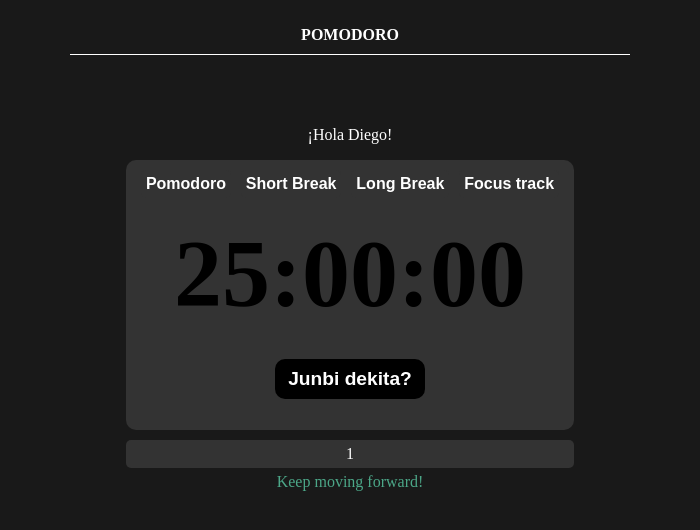
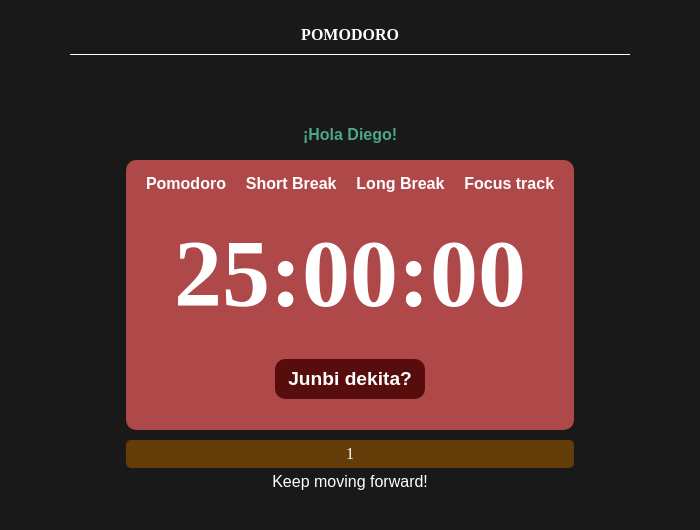
Before and after one commit to diegocorvar/myPomodoro, an Electron app: page index.html in a window 700 px wide. Drawn offline with Linux system fonts and the light colour scheme.

Commit message:
color changed

```diff
--- a/index.html
+++ b/index.html
@@ -13,7 +13,7 @@
             <h1>Pomodoro</h1>
             <div id="progress-bar"></div>
         </header>
-        <p id="greeting-text">¡Hola <span>Diego</span>!</p>
+        <p id="greeting-text" class="sans-serif-font bold">¡Hola <span class="bold">Diego</span>!</p>
         <section id="clock-section">
             <div id="options-container">
                 <button class="option-btn">Pomodoro</button>
@@ -29,7 +29,7 @@
         </section>
         <section id="task-section">
             <p id="pomodoro-count">1</p>
-            <p>Keep moving forward!</p>
+            <p class="sans-serif-font">Keep moving forward!</p>
         </section>
     </main>
 </body>
--- a/styles.css
+++ b/styles.css
@@ -9,6 +9,14 @@ h1 {
     color: white;
     text-transform: uppercase;
     user-select: none;
+}
+
+.sans-serif-font {
+    font-family: sans-serif;
+}
+
+.bold {
+    font-weight: bold;
 }
 
 #main-container {
@@ -34,7 +42,7 @@ header h1 {
 
 #greeting-text {
     text-align: center;
-    color: white;
+    color: rgb(76, 167, 136);
     user-select: none;
 }
 
@@ -42,7 +50,7 @@ header h1 {
     width: 80%;
     margin: 0 auto;
     border-radius: 10px;
-    background-color: #333333;
+    background-color: #af4949;
     padding-bottom: 1px;
 }
 
@@ -54,7 +62,7 @@ header h1 {
 
 .option-btn {
     font-size: 1rem;
-    background-color: #333333;
+    background-color: #af4949;
     color: white;
     border: none;
     padding: 5px;
@@ -65,8 +73,7 @@ header h1 {
 }
 
 .option-btn:hover {
-    background-color: rgb(189, 189, 189);
-    color: #191919;
+    background-color: rgb(76, 167, 136);
     transform: scale(1.1);
 }
 
@@ -76,7 +83,7 @@ header h1 {
     font-weight: bold;
     margin: 10px 0;
     user-select: none;
-    color: rgb(0, 0, 0);
+    color: rgb(255, 255, 255);
 }
 
 .time-ctrl-btn {
@@ -87,7 +94,7 @@ header h1 {
     font-size: 1.2rem;
     cursor: pointer;
     font-weight: bold;
-    background-color: rgb(0, 0, 0);
+    background-color: rgb(88, 13, 13);
     color: rgb(255, 255, 255);
     border: none;
     border-radius: 10px;
@@ -95,9 +102,8 @@ header h1 {
 }
 
 .time-ctrl-btn:hover {
-    background-color: rgb(189, 189, 189);
+    background-color: rgb(88, 13, 13);
     transform: scale(1.10);
-    color: rgb(0, 0, 0);
 }
 
 .time-ctrl-btn:active {
@@ -109,14 +115,14 @@ header h1 {
     margin: 10px auto 5px;
     border-radius: 5px;
     text-align: center;
-    background-color: #333333;
+    background-color: #643c08;
     color: white;
     padding: 5px 0;
 }
 
 #pomodoro-count + p {
     text-align: center;
-    color: rgb(76, 167, 136);
+    color: rgb(255, 255, 255);
     margin-top: 0;
 }
 
```
